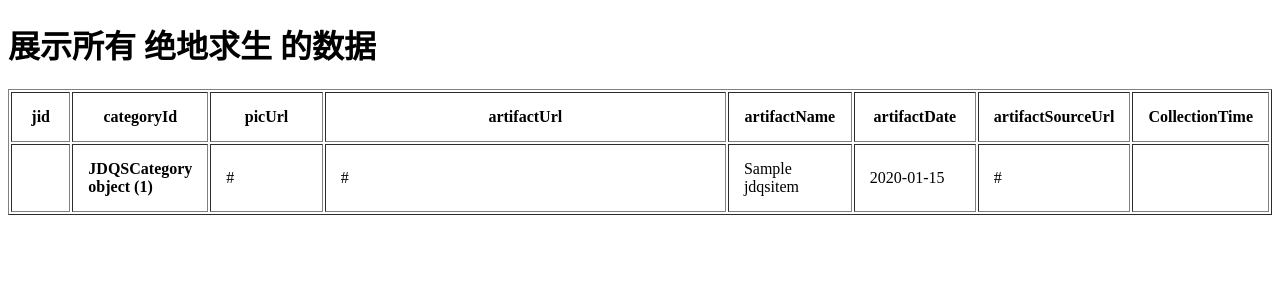
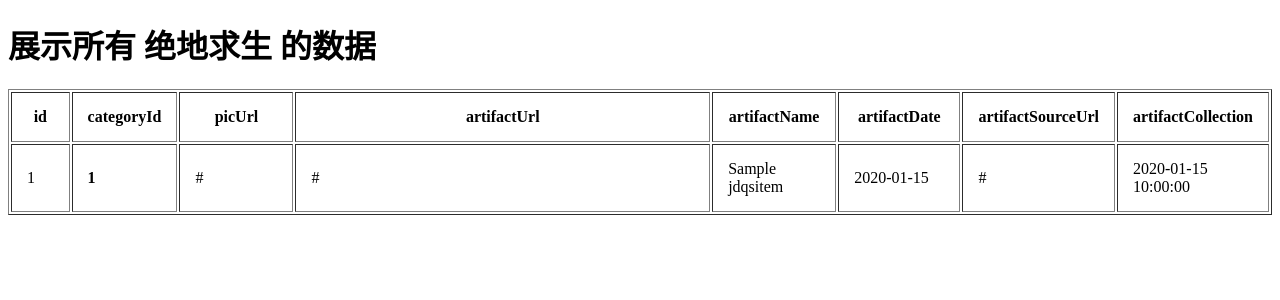
Before and after one commit to gdky005/ZKTeamDjango, a Django app: a page that uses JueDiQiuSheng/templates/JDQS_item_index.html in a window 1280 px wide. Shown: the top 300 px of the page. Run offline with Django 3.2, Linux system fonts and the light colour scheme; tables that the repository leaves empty hold one stand-in row (values such as "Sample post").

Commit message:
1. 修改页面显示的格式。

```diff
--- a/JueDiQiuSheng/templates/JDQS_category_index.html
+++ b/JueDiQiuSheng/templates/JDQS_category_index.html
@@ -13,7 +13,6 @@
         <thead>
         <tr>
             <th width="10%">id</th>
-            <th width="10%">categoryId</th>
             <th width="30%">categoryName</th>
             <th width="40%">categoryUrl</th>
             <th width="10%">CollectionTime</th>
@@ -23,10 +22,9 @@
             {% for line in projects %}
                 <tr>
                     <td>{{ line.id }}</td>
-                    <td><b>{{ line.categoryId }}</b></td>
                     <td>{{ line.categoryName }}</td>
                     <td>{{ line.categoryUrl }}</td>
-                    <td>{{ line.CollectionTime|date:"Y-m-d H:i:s" }}</td>
+                    <td>{{ line.artifactCollection|date:"Y-m-d H:i:s" }}</td>
                 </tr>
             {% endfor %}
 
--- a/JueDiQiuSheng/templates/JDQS_content_index.html
+++ b/JueDiQiuSheng/templates/JDQS_content_index.html
@@ -24,13 +24,13 @@
 
             {% for line in projects %}
                 <tr>
-                    <td>{{ line.jid }}</td>
+                    <td>{{ line.jid.categoryId.id }}</td>
                     <td><b>{{ line.artifactName }}</b></td>
                     <td>{{ line.artifactAuthor }}</td>
                     <td>{{ line.artifactContent }}</td>
-                    <td>{{ line.artifactUrl }}</td>
+                    <td>{{ line.artifactUrl|safe }}</td>
                     <td>{{ line.artifactSourceUrl }}</td>
-                    <td>{{ line.CollectionTime|date:"Y-m-d H:i:s" }}</td>
+                    <td>{{ line.artifactCollection|date:"Y-m-d H:i:s" }}</td>
                 </tr>
             {% endfor %}
 
--- a/JueDiQiuSheng/templates/JDQS_item_index.html
+++ b/JueDiQiuSheng/templates/JDQS_item_index.html
@@ -12,27 +12,27 @@
     <table border="1" cellpadding="15">
         <thead>
         <tr>
-            <th width="5%">jid</th>
+            <th width="5%">id</th>
             <th width="5%">categoryId</th>
             <th width="10%">picUrl</th>
             <th width="40%">artifactUrl</th>
             <th width="10%">artifactName</th>
             <th width="10%">artifactDate</th>
             <th width="10%">artifactSourceUrl</th>
-            <th width="10%">CollectionTime</th>
+            <th width="10%">artifactCollection</th>
         </tr>
         </thead>
 
             {% for line in projects %}
                 <tr>
-                    <td>{{ line.jid }}</td>
-                    <td><b>{{ line.categoryId }}</b></td>
+                    <td>{{ line.id }}</td>
+                    <td><b>{{ line.categoryId_id }}</b></td>
                     <td>{{ line.picUrl }}</td>
                     <td>{{ line.artifactUrl }}</td>
                     <td>{{ line.artifactName }}</td>
                     <td>{{ line.artifactDate|date:"Y-m-d" }}</td>
                     <td>{{ line.artifactSourceUrl }}</td>
-                    <td>{{ line.CollectionTime|date:"Y-m-d H:i:s" }}</td>
+                    <td>{{ line.artifactCollection|date:"Y-m-d H:i:s" }}</td>
                 </tr>
             {% endfor %}
 
```
